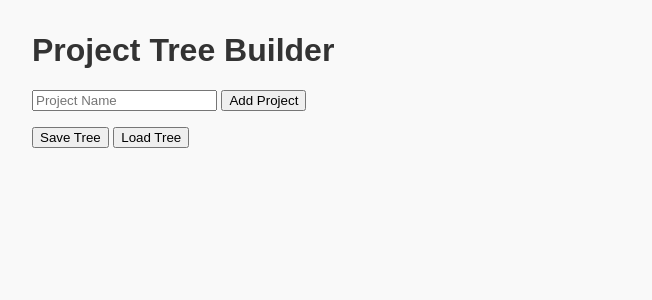
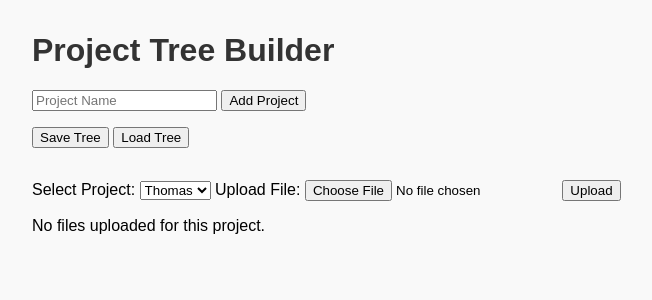
Before and after one commit to thomascupchurch/Lysander_au_Lune, a Flask app: page / in a window 1280 px wide. Shown: the top 300 px of the page, without its empty margins (0-652 px from the left). Run offline with Flask 3, Linux system fonts and the light colour scheme; data that the repository does not hold is empty.

Commit message:
Auto update project selection dropdown

```diff
--- a/app/__init__.py
+++ b/app/__init__.py
@@ -8,3 +8,5 @@ app.config['SQLALCHEMY_TRACK_MODIFICATIONS'] = False
 from app import routes
 from app import api
 from app.models import project
+from app import file_upload
+from app import file_api
--- /dev/null
+++ b/app/file_api.py
@@ -0,0 +1,50 @@
+
+from flask import request, jsonify
+from app import app
+from app.models.project import db, File, ProjectNode
+import os
+
+UPLOAD_FOLDER = os.path.join(os.path.dirname(__file__), 'uploads')
+os.makedirs(UPLOAD_FOLDER, exist_ok=True)
+app.config['UPLOAD_FOLDER'] = UPLOAD_FOLDER
+
+@app.route('/api/delete_file', methods=['POST'])
+def delete_file():
+    data = request.json
+    filename = data.get('filename')
+    project_id = data.get('project_id')
+    if not filename or not project_id:
+        return jsonify({'error': 'filename and project_id required'}), 400
+    file = File.query.filter_by(filename=filename, project_id=project_id).first()
+    if not file:
+        return jsonify({'error': 'File not found'}), 404
+    # Remove from disk
+    filepath = os.path.join(app.config['UPLOAD_FOLDER'], filename)
+    if os.path.exists(filepath):
+        os.remove(filepath)
+    db.session.delete(file)
+    db.session.commit()
+    return jsonify({'status': 'success'})
+
+@app.route('/api/upload', methods=['POST'])
+def upload_file():
+    file = request.files.get('file')
+    project_id = request.form.get('project_id')
+    if not file or not project_id:
+        return jsonify({'error': 'File and project_id required'}), 400
+    project = ProjectNode.query.get(project_id)
+    if not project:
+        return jsonify({'error': 'Project not found'}), 404
+    filepath = os.path.join(app.config['UPLOAD_FOLDER'], file.filename)
+    file.save(filepath)
+    db_file = File(filename=file.filename, project=project)
+    db.session.add(db_file)
+    db.session.commit()
+    return jsonify({'status': 'success', 'filename': file.filename})
+
+@app.route('/api/list_files/<int:project_id>', methods=['GET'])
+def list_files(project_id):
+    project = ProjectNode.query.get(project_id)
+    if not project:
+        return jsonify({'error': 'Project not found'}), 404
+    return jsonify({'files': [f.filename for f in project.files]})
--- /dev/null
+++ b/app/file_upload.py
@@ -0,0 +1,2 @@
+
+# This file is now empty. The /api/upload endpoint is handled in file_api.py
--- a/app/models/project.py
+++ b/app/models/project.py
@@ -2,6 +2,13 @@ from flask_sqlalchemy import SQLAlchemy
 from app import app
 
 db = SQLAlchemy(app)
+
+
+class File(db.Model):
+    id = db.Column(db.Integer, primary_key=True)
+    filename = db.Column(db.String(256), nullable=False)
+    project_id = db.Column(db.Integer, db.ForeignKey('project_node.id'))
+    project = db.relationship('ProjectNode', back_populates='files')
 
 class ProjectNode(db.Model):
     id = db.Column(db.Integer, primary_key=True)
@@ -13,6 +20,7 @@ class ProjectNode(db.Model):
     milestones = db.Column(db.Text)
     parent_id = db.Column(db.Integer, db.ForeignKey('project_node.id'))
     children = db.relationship('ProjectNode', backref=db.backref('parent', remote_side=[id]), lazy=True)
+    files = db.relationship('File', back_populates='project', lazy=True)
 
     def to_dict(self):
         return {
@@ -23,5 +31,6 @@ class ProjectNode(db.Model):
             'status': self.status,
             'dependencies': self.dependencies,
             'milestones': self.milestones,
-            'children': [child.to_dict() for child in self.children]
+            'children': [child.to_dict() for child in self.children],
+            'files': [f.filename for f in self.files]
         }
--- a/app/static/tree.js
+++ b/app/static/tree.js
@@ -1,3 +1,119 @@
+    // File upload and project select
+    const uploadForm = document.getElementById('upload-form');
+    const projectSelect = document.getElementById('project-select');
+    const fileListDiv = document.getElementById('file-list');
+    function flattenProjects(ul, arr = []) {
+        ul.querySelectorAll(':scope > li').forEach(li => {
+            const name = li.querySelector('.proj-name')?.textContent.trim();
+            if (name) {
+                arr.push({
+                    id: li.dataset.projectId,
+                    name
+                });
+            }
+            const subUl = li.querySelector('ul');
+            if (subUl) flattenProjects(subUl, arr);
+        });
+        return arr;
+    }
+
+    function populateProjectSelect() {
+        if (!projectSelect) return;
+        // Fetch project tree from server to get IDs
+        fetch('/api/load_tree').then(r => r.json()).then(data => {
+            projectSelect.innerHTML = '';
+            function addOptions(nodes) {
+                nodes.forEach(node => {
+                    const opt = document.createElement('option');
+                    opt.value = node.id;
+                    opt.textContent = node.name;
+                    projectSelect.appendChild(opt);
+                    if (node.children) addOptions(node.children);
+                });
+            }
+            addOptions(data.tree || []);
+            if (projectSelect.options.length) {
+                projectSelect.selectedIndex = 0;
+                listFilesForSelected();
+            }
+        });
+    }
+
+    function listFilesForSelected() {
+        if (!projectSelect || !fileListDiv) return;
+        const pid = projectSelect.value;
+        if (!pid) {
+            fileListDiv.textContent = '';
+            return;
+        }
+        fetch('/api/list_files/' + pid)
+            .then(r => r.json())
+            .then(data => {
+                if (data.files && data.files.length) {
+                    fileListDiv.innerHTML = '<b>Files:</b> ' + data.files.map(f =>
+                        `<span style="margin-right:0.5em;">${f} <button data-fname="${f}" class="delete-file-btn" title="Delete">🗑</button></span>`
+                    ).join('');
+                    // Add event listeners for delete buttons
+                    fileListDiv.querySelectorAll('.delete-file-btn').forEach(btn => {
+                        btn.onclick = function() {
+                            if (confirm('Delete file ' + btn.dataset.fname + '?')) {
+                                fetch('/api/delete_file', {
+                                    method: 'POST',
+                                    headers: { 'Content-Type': 'application/json' },
+                                    body: JSON.stringify({ filename: btn.dataset.fname, project_id: pid })
+                                })
+                                .then(r => r.json())
+                                .then(data => {
+                                    if (data.status === 'success') {
+                                        listFilesForSelected();
+                                    } else {
+                                        alert('Delete failed: ' + (data.error || 'Unknown error'));
+                                    }
+                                });
+                            }
+                        };
+                    });
+                } else {
+                    fileListDiv.textContent = 'No files uploaded for this project.';
+                }
+            });
+    }
+
+    if (projectSelect) {
+        projectSelect.addEventListener('change', listFilesForSelected);
+        populateProjectSelect();
+    }
+
+    if (uploadForm) {
+        uploadForm.addEventListener('submit', function(e) {
+            e.preventDefault();
+            const fileInput = document.getElementById('file-input');
+            const statusDiv = document.getElementById('upload-status');
+            if (!fileInput.files.length || !projectSelect.value) {
+                statusDiv.textContent = 'Select a project and file.';
+                return;
+            }
+            const formData = new FormData();
+            formData.append('file', fileInput.files[0]);
+            formData.append('project_id', projectSelect.value);
+            fetch('/api/upload', {
+                method: 'POST',
+                body: formData
+            })
+            .then(r => r.json())
+            .then(data => {
+                if (data.status === 'success') {
+                    statusDiv.textContent = 'File uploaded: ' + data.filename;
+                    listFilesForSelected();
+                } else {
+                    statusDiv.textContent = 'Upload failed: ' + (data.error || 'Unknown error');
+                }
+            })
+            .catch(() => {
+                statusDiv.textContent = 'Upload failed.';
+            });
+        });
+    }
 document.addEventListener('DOMContentLoaded', function() {
     const form = document.getElementById('add-project-form');
     const projectTree = document.getElementById('project-tree');
@@ -14,6 +130,7 @@ document.addEventListener('DOMContentLoaded', function() {
     });
 
     // Save and Load buttons
+
     document.getElementById('save-tree').onclick = function() {
         const treeData = serializeTree(projectTree);
         fetch('/api/save_tree', {
@@ -22,6 +139,9 @@ document.addEventListener('DOMContentLoaded', function() {
             body: JSON.stringify({ tree: treeData })
         }).then(r => r.json()).then(data => {
             alert('Project tree saved!');
+            if (typeof populateProjectSelect === 'function') {
+                populateProjectSelect();
+            }
         });
     };
 
--- a/app/templates/tree.html
+++ b/app/templates/tree.html
@@ -14,6 +14,15 @@
     </form>
     <button id="save-tree">Save Tree</button>
     <button id="load-tree">Load Tree</button>
+    <form id="upload-form" enctype="multipart/form-data" style="margin-top:2em;">
+        <label for="project-select">Select Project:</label>
+        <select id="project-select" name="project_id"></select>
+        <label for="file-input">Upload File:</label>
+        <input type="file" id="file-input" name="file">
+        <button type="submit">Upload</button>
+    </form>
+    <div id="upload-status"></div>
+    <div id="file-list"></div>
     <ul id="project-tree">
         <!-- Project nodes will appear here -->
     </ul>
```
Also changed, not shown: instance/project_tree.db.
